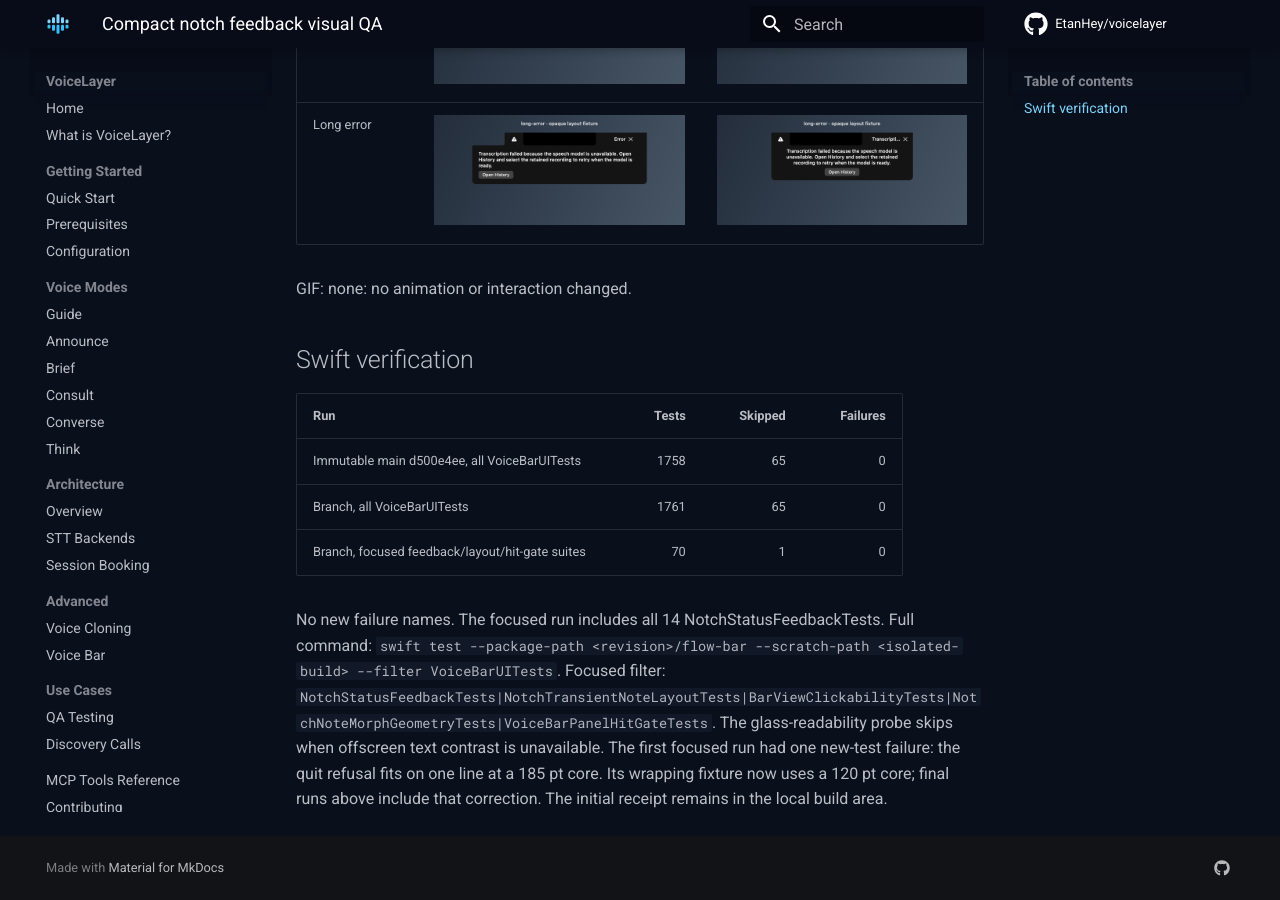
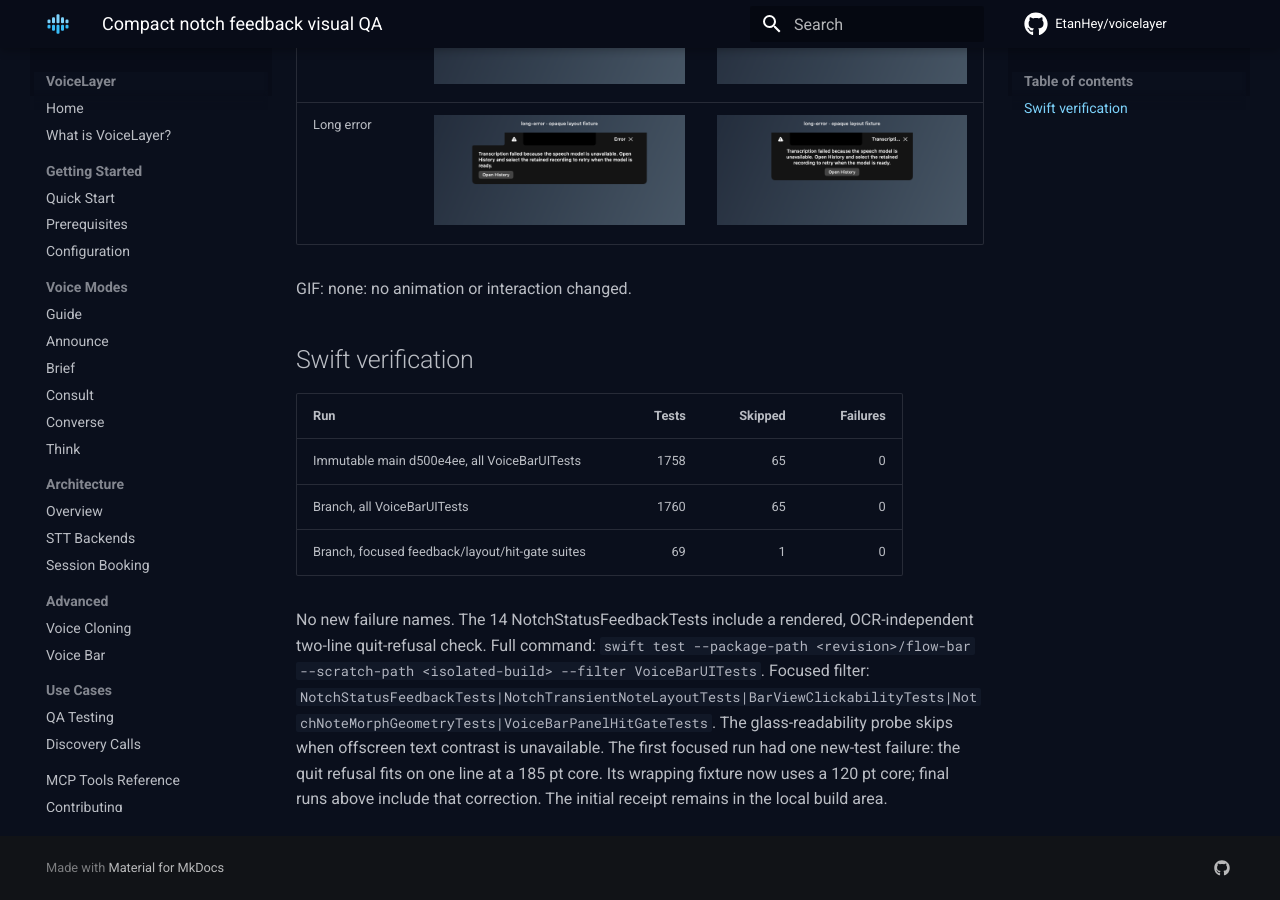
Before and after one commit to EtanHey/voicelayer, an MkDocs documentation site: the page built from docs/visual-qa/notch-compact-feedback/README.md, in a window 1280 px wide and 900 px high, scrolled down 952 px. Built offline with MkDocs 1.6.1 and Material for MkDocs 9.7.7, drawn with Linux system fonts in a browser that asks for light colours; comment, search, counter and statistics services are not loaded.

Commit message:
test(voicebar): prove compact quit feedback renders two lines
Measure the shared view native text field without OCR and add descriptive screenshot alt text. Fold normal-wing assertions into the existing status-label regression. Final focused: 69 tests, 1 skipped, 0 failures. Whole VoiceBarUI: 1760 tests, 65 skipped, 0 failures; no new failure names against main d500e4ee. Production Swift and PNG bytes are unchanged from f11f0342.

Co-Authored-By: GPT-6.1 Sol <noreply@openai.com>

```diff
--- a/docs/visual-qa/notch-compact-feedback/README.md
+++ b/docs/visual-qa/notch-compact-feedback/README.md
@@ -19,10 +19,10 @@ is involved. The installed VoiceBar and `/Applications` were untouched.
 
 | Case | Before | After |
 | --- | --- | --- |
-| Transcribing | ![](before-transcribing.png) | ![](after-transcribing.png) |
-| Busy recording. Selection not read | ![](before-busy-recording.png) | ![](after-busy-recording.png) |
-| Quit refusal | ![](before-quit-refusal.png) | ![](after-quit-refusal.png) |
-| Long error | ![](before-long-error.png) | ![](after-long-error.png) |
+| Transcribing | ![Before: transcribing](before-transcribing.png) | ![After: transcribing](after-transcribing.png) |
+| Busy recording. Selection not read | ![Before: busy recording](before-busy-recording.png) | ![After: busy recording](after-busy-recording.png) |
+| Quit refusal | ![Before: quit refusal](before-quit-refusal.png) | ![After: quit refusal](after-quit-refusal.png) |
+| Long error | ![Before: long error](before-long-error.png) | ![After: long error](after-long-error.png) |
 
 GIF: none: no animation or interaction changed.
 
@@ -31,10 +31,10 @@ GIF: none: no animation or interaction changed.
 | Run | Tests | Skipped | Failures |
 | --- | ---: | ---: | ---: |
 | Immutable main d500e4ee, all VoiceBarUITests | 1758 | 65 | 0 |
-| Branch, all VoiceBarUITests | 1761 | 65 | 0 |
-| Branch, focused feedback/layout/hit-gate suites | 70 | 1 | 0 |
+| Branch, all VoiceBarUITests | 1760 | 65 | 0 |
+| Branch, focused feedback/layout/hit-gate suites | 69 | 1 | 0 |
 
-No new failure names. The focused run includes all 14 NotchStatusFeedbackTests.
+No new failure names. The 14 NotchStatusFeedbackTests include a rendered, OCR-independent two-line quit-refusal check.
 Full command: `swift test --package-path <revision>/flow-bar --scratch-path <isolated-build> --filter VoiceBarUITests`.
 Focused filter: `NotchStatusFeedbackTests|NotchTransientNoteLayoutTests|BarViewClickabilityTests|NotchNoteMorphGeometryTests|VoiceBarPanelHitGateTests`.
 The glass-readability probe skips when offscreen text contrast is unavailable.
```
Also changed, not shown: 2 other files.
